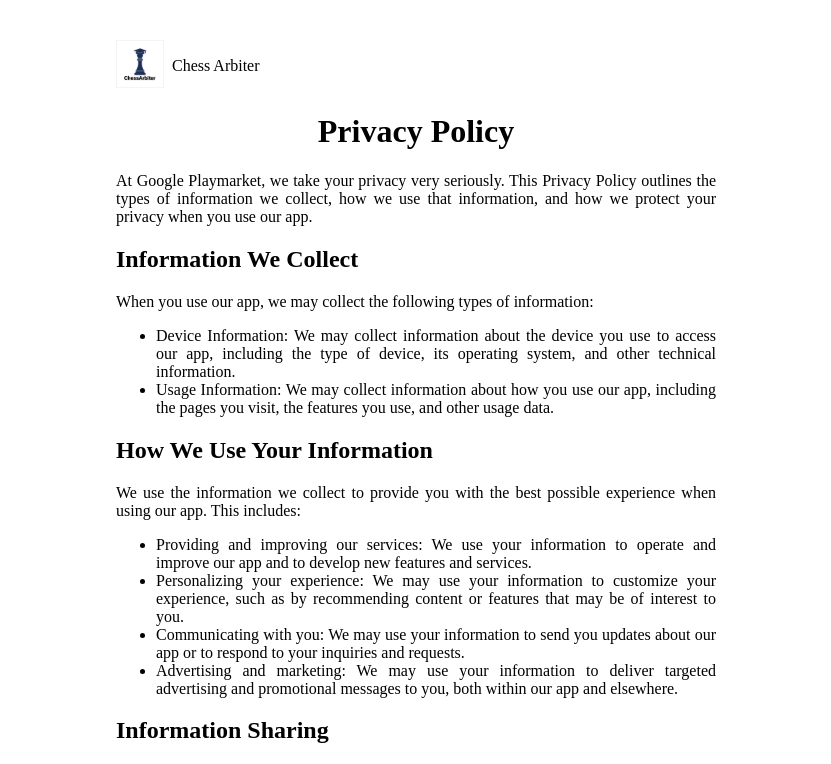
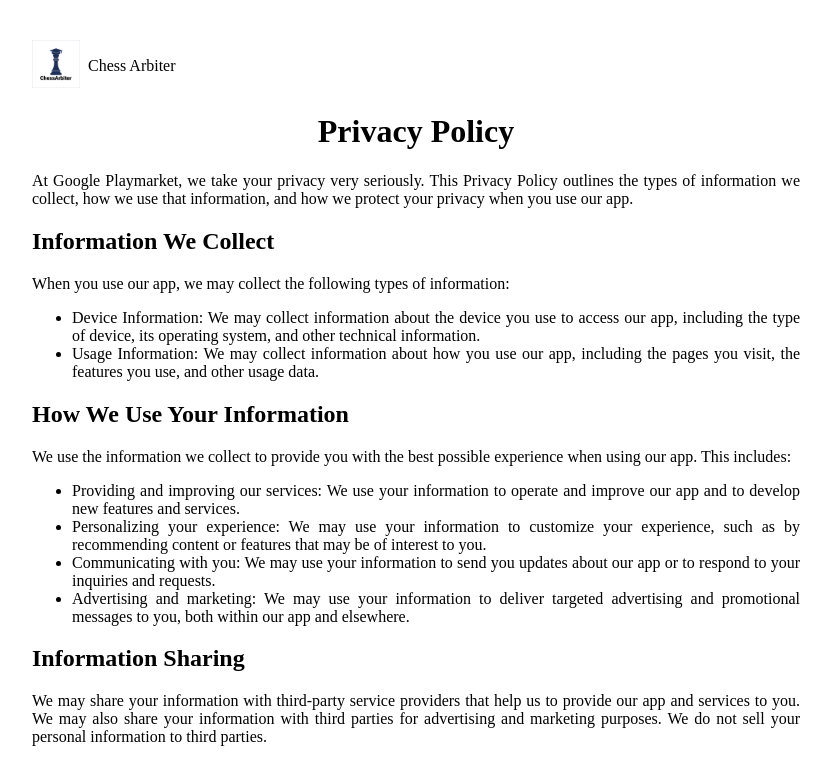
Before and after one commit to Chess-Arbiter/handbook, a Next.js app: page /privacy in a window 1280 px wide. Shown: the top 764 px of the page, without its empty margins (224-1055 px from the left). Built offline with nearby package versions, Linux system fonts and the light colour scheme; no server answers.

Commit message:
refactor: create layout for static pages

```diff
--- a/app/about/about.module.css
+++ b/app/(static)/about/about.module.css
@@ -1,12 +1,3 @@
-.container {
-  width: 100%;
-  max-width: 768px;
-  text-align: justify;
-  padding: 2rem;
-  margin: auto;
-  background-color: var(--white-bg);
-}
-
 .card_container {
   display: flex;
   justify-content: space-evenly;
--- /dev/null
+++ b/app/(static)/layout.tsx
@@ -0,0 +1,15 @@
+import Branding from "../../components/Branding/Branding";
+import styles from "./static-layout.module.css";
+
+export default function StaticPageLayout({
+  children,
+}: {
+  children: React.ReactNode;
+}) {
+  return (
+    <div className={styles.container}>
+      <Branding />
+      {children}
+    </div>
+  );
+}
--- a/app/privacy/page.tsx
+++ b/app/(static)/privacy/page.tsx
@@ -1,6 +1,4 @@
-import Branding from "../../components/Branding/Branding";
-import { siteTile } from "../../constants/titles";
-import styles from "./privacy.module.css";
+import { siteTile } from "../../../constants/titles";
 
 export const metadata = {
   title: `Privacy Policy | ${siteTile}`,
@@ -9,8 +7,7 @@ export const metadata = {
 
 export default function PrivacyPage() {
   return (
-    <div className={styles.container}>
-      <Branding />
+    <>
       <h1>Privacy Policy</h1>
       <p>
         At Google Playmarket, we take your privacy very seriously. This Privacy
@@ -93,6 +90,6 @@ export default function PrivacyPage() {
         .
       </p>
       <p>Effective Date: February 19, 2023.</p>
-    </div>
+    </>
   );
 }
--- a/app/privacy/privacy.module.css
+++ b/app/(static)/static-layout.module.css
@@ -1,6 +1,6 @@
 .container {
   width: 100%;
-  max-width: 600px;
+  max-width: 768px;
   text-align: justify;
   padding: 2rem;
   margin: auto;
```
Also changed, not shown: app/(static)/about/data.ts (renamed from app/about/data.ts, +2 -5 lines), app/(static)/about/page.tsx (renamed from app/about/page.tsx, +4 -6 lines).
